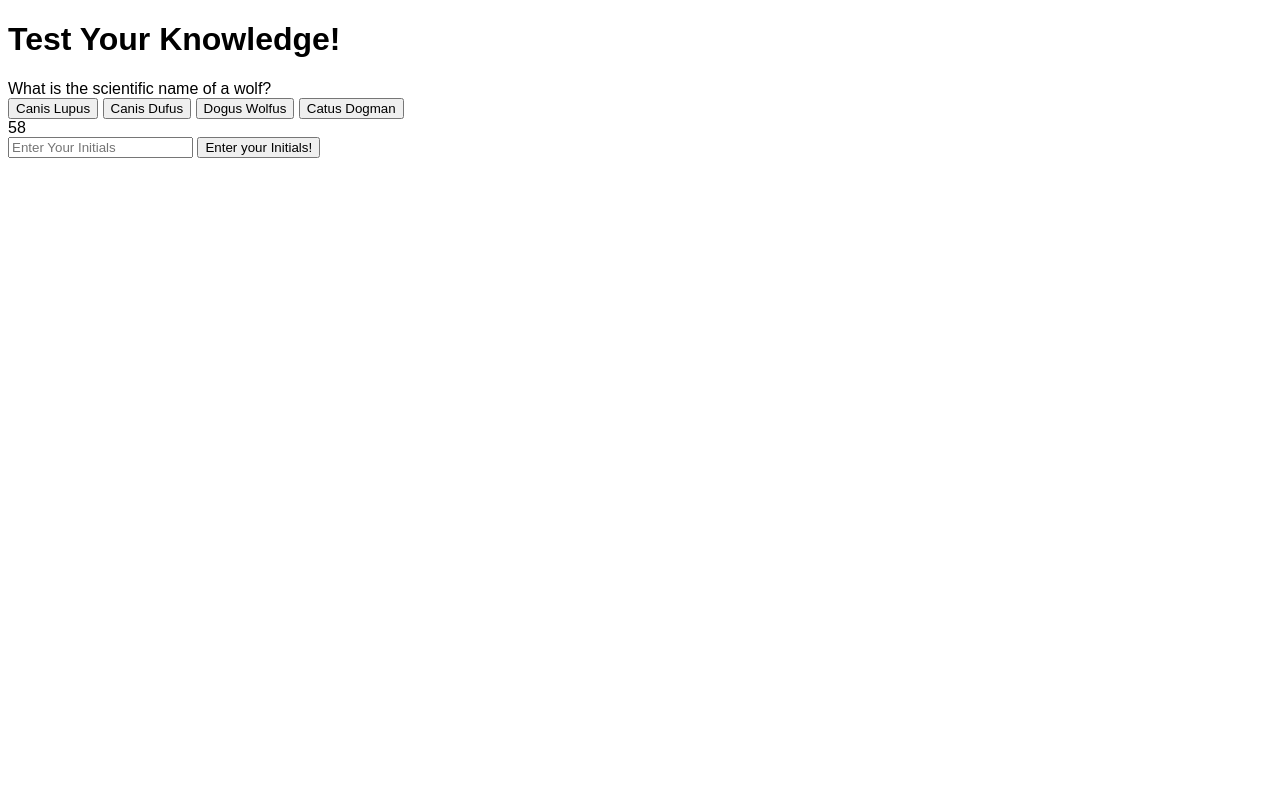
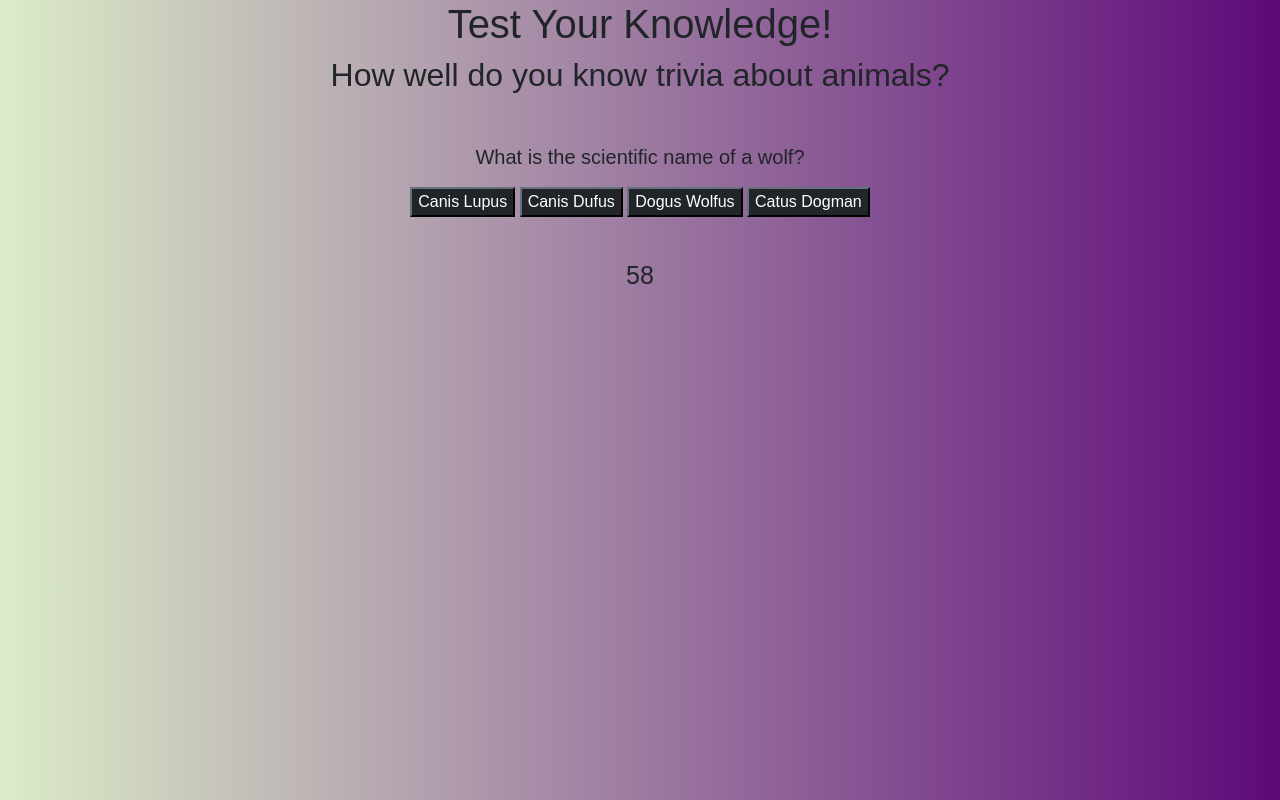
Before and after one commit to DanielWestiner/code-quiz, a plain HTML site: page index.html in a window 1280 px wide. Both pictures are taken after a click on the button "START". Drawn offline with nearby package versions, Linux system fonts and the light colour scheme; a web font is replaced by a local one.

Commit message:
added more stylings to the page and cleaned up some of the js functions

```diff
--- a/assets/script.js
+++ b/assets/script.js
@@ -53,9 +53,12 @@ let questIndex = null;
 let userScore = 0;
 
 
-function beginGame (event) {
+function beginGame () {
     document.getElementById ('start').style.display = 'none';
     document.getElementById('todo').style.display = 'none';
+//
+    document.getElementById('records').style.display = "none";
+//
     questIndex = 0;
     nextQuestion();
     document.getElementById('options').style.display = "block";
@@ -112,8 +115,8 @@ function gameOver() {
 // Players can enter initials to submit score and store to local storage
 function enterScore() {
     let initials = document.getElementById('initials').value;
-    let scores = JSON.parse(localStorage.getItem('scores'));
-        score.push({
+    let scores = [];
+        scores.push({
             initials: initials,
             score: userScore
         })
@@ -130,13 +133,13 @@ function showHighScores (scoreStore) {
     for (let i = 0; i < scoreStore.length; i++) {
         let currentScore = scoreStore[i];
         let listEl = document.createElement('li');
-        listEl.textContent = `${currentScore.initials} ::: ${currentScore.score}`
-        userList.appendChild(listElement)
+        listEl.textContent = `${currentScore.initials} ........ ${currentScore.score}`
+        userList.appendChild(listEl)
     }
 
     document.getElementById('scores').textContent = ""
     document.getElementById('scores').appendChild(enterUser)
-    document.getElementById('scores').appendChild(listWrapper);
+    document.getElementById('scores').appendChild(userList);
     document.getElementById('clock').style.display = "none";
 
 }
--- a/assets/style.css
+++ b/assets/style.css
@@ -7,3 +7,33 @@
 body {
   font-family: "Bakbak One", sans-serif;
 }
+
+
+#answers {
+  display: none;
+}
+
+p {
+  font-size: 20px;
+
+}
+
+.options {
+  font-size: 20px;
+  padding-top: 40px;
+  padding-bottom: 15px;
+}
+
+#clock {
+  font-size: 25px;
+  padding-top: 40px;
+}
+
+body {
+background: rgb(220,236,200);
+background: linear-gradient(90deg, rgba(220,236,200,1) 0%, rgba(93,9,121,1) 100%, rgba(0,212,255,1) 100%);
+}
+
+.btn-dark{
+  font-size 16px;
+}
--- a/index.html
+++ b/index.html
@@ -8,42 +8,45 @@
     <link rel="preconnect" href="https://fonts.googleapis.com">
     <link rel="preconnect" href="https://fonts.gstatic.com" crossorigin>
     <link href="https://fonts.googleapis.com/css2?family=Bakbak+One&display=swap" rel="stylesheet">
+    <link href="https://cdn.jsdelivr.net/npm/bootstrap@5.1.3/dist/css/bootstrap.min.css" rel="stylesheet" integrity="sha384-1BmE4kWBq78iYhFldvKuhfTAU6auU8tT94WrHftjDbrCEXSU1oBoqyl2QvZ6jIW3" crossorigin="anonymous">
     <link rel="stylesheet" href="./assets/style.css">
 </head>
 <body>
-    <main class="container"></main>
-        <h1 class="title-text">Test Your Knowledge!</h1>
+    <main class="container d-flex"></main>
+        <h1 class="title-text text-center">Test Your Knowledge!</h1>
+        <h2 class="text-center">How well do you know trivia about animals?</h2>
         <div>
-            <p id="todo">See how many questions you can correctly answer before time runs out.  Incorrect guesses will subtract 10 seconds from your clock, so answer carefully!
+            <p class="text-center my-5" id="todo">See how many questions you can correctly answer before time runs out. <br>
+                Incorrect guesses will subtract 10 seconds from your clock, so answer carefully!
+             </p>
 
-            </p>
         </div>
-    <section class="quiz" id="quiz">
+    <section class="quiz text-center" id="quiz">
         <div>
-            <button type="button" class="start" id="start">START</button>
+            <button type="button" class="start my-5 btn-dark" id="start">START</button>
         </div>
     </section>
     <section>
-        <div class="options" id="options"></div>
+        <div class="options text-center" id="options"></div>
     </section>
-    <section class="answers" id="answers">
+    <section class="answers d-grid text-center" id="answers">
         <div>
-            <button type="button" class="answer-button" id="answer1"></button>
-            <button type="button" class="answer-button" id="answer2"></button>
-            <button type="button" class="answer-button" id="answer3"></button>
-            <button type="button" class="answer-button" id="answer4"></button>
+            <button type="button" class="answer-button btn-dark" id="answer1"></button>
+            <button type="button" class="answer-button btn-dark" id="answer2"></button>
+            <button type="button" class="answer-button btn-dark" id="answer3"></button>
+            <button type="button" class="answer-button btn-dark" id="answer4"></button>
         </div>
     </section>
-    <div class="response" id="response">
+    <div class="response text-center" id="response">
 
     </div>
 
-    <section class="clock" id="clock">
+    <section class="clock text-center" id="clock">
 
     </section>
-    <section class="records" id="records">
+    <section class="records text-end" id="records">
         <input type="text" id="initials" placeholder="Enter Your Initials">
-        <button class="button" type="button" id="enter-initials">Enter your Initials!</button>
+        <button class="button btn-dark" type="button" id="enter-initials">Enter your Initials!</button>
     </section>
     <div class="scores" id="scores">
 
```
